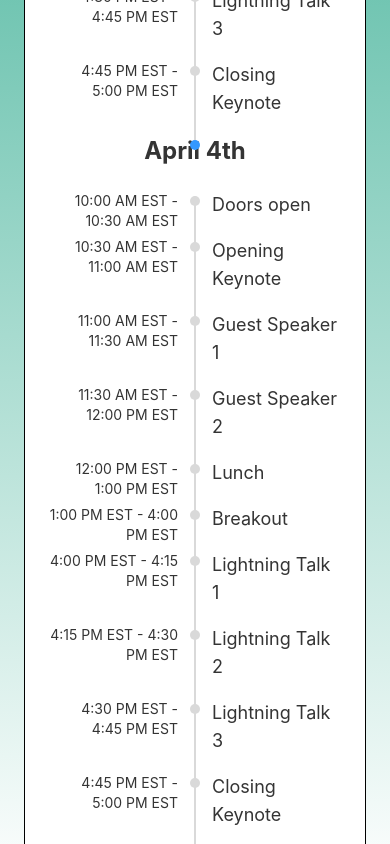
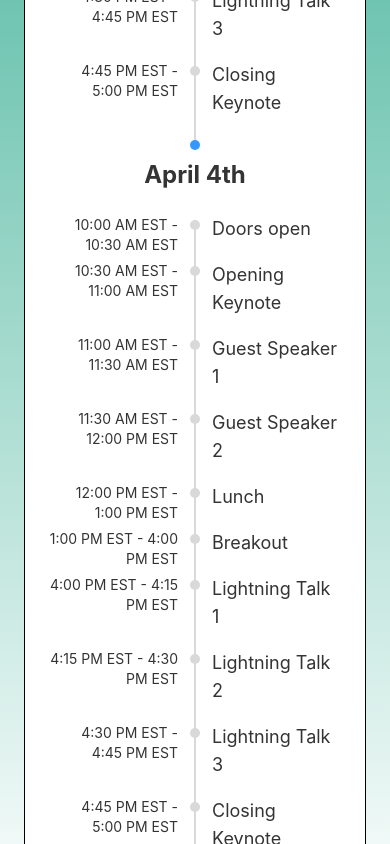
Before and after one commit to easierdata/easier-workshop-site, a React (Create React App) app: page / in a window 390 px wide. Shown: the part 4900-5744 px from the top of the page. Built offline with nearby package versions, Linux system fonts and the light colour scheme.

Commit message:
Itinerary overlap fix on mobile

```diff
--- a/src/pages/itinerary/itinerary.tsx
+++ b/src/pages/itinerary/itinerary.tsx
@@ -13,7 +13,7 @@ export default function Itinerary(): JSX.Element {
             <div className='mx-6 md:mx-12 bg-white rounded-lg border-black border p-6'>
                 <h1 className='text-4xl font-bold text-center'>Tentative Itinerary</h1>
                 <div className="grid md:grid-cols-2">
-                    <div>
+                    <div className='mb-6'>
                         <h1 className='text-center text-2xl font-bold mb-6'>April 3rd</h1>
                         <Timeline className='mb-6'>
                             <Timeline.Item time="10:00 AM EST - 10:30 AM EST">
@@ -49,7 +49,7 @@ export default function Itinerary(): JSX.Element {
                             <Timeline.Item />
                         </Timeline>
                     </div>
-                    <div>
+                    <div className='mb-6'>
                         <h1 className='text-center text-2xl font-bold mb-6'>April 4th</h1>
                         <Timeline className='mb-6'>
                             <Timeline.Item time="10:00 AM EST - 10:30 AM EST">
```
